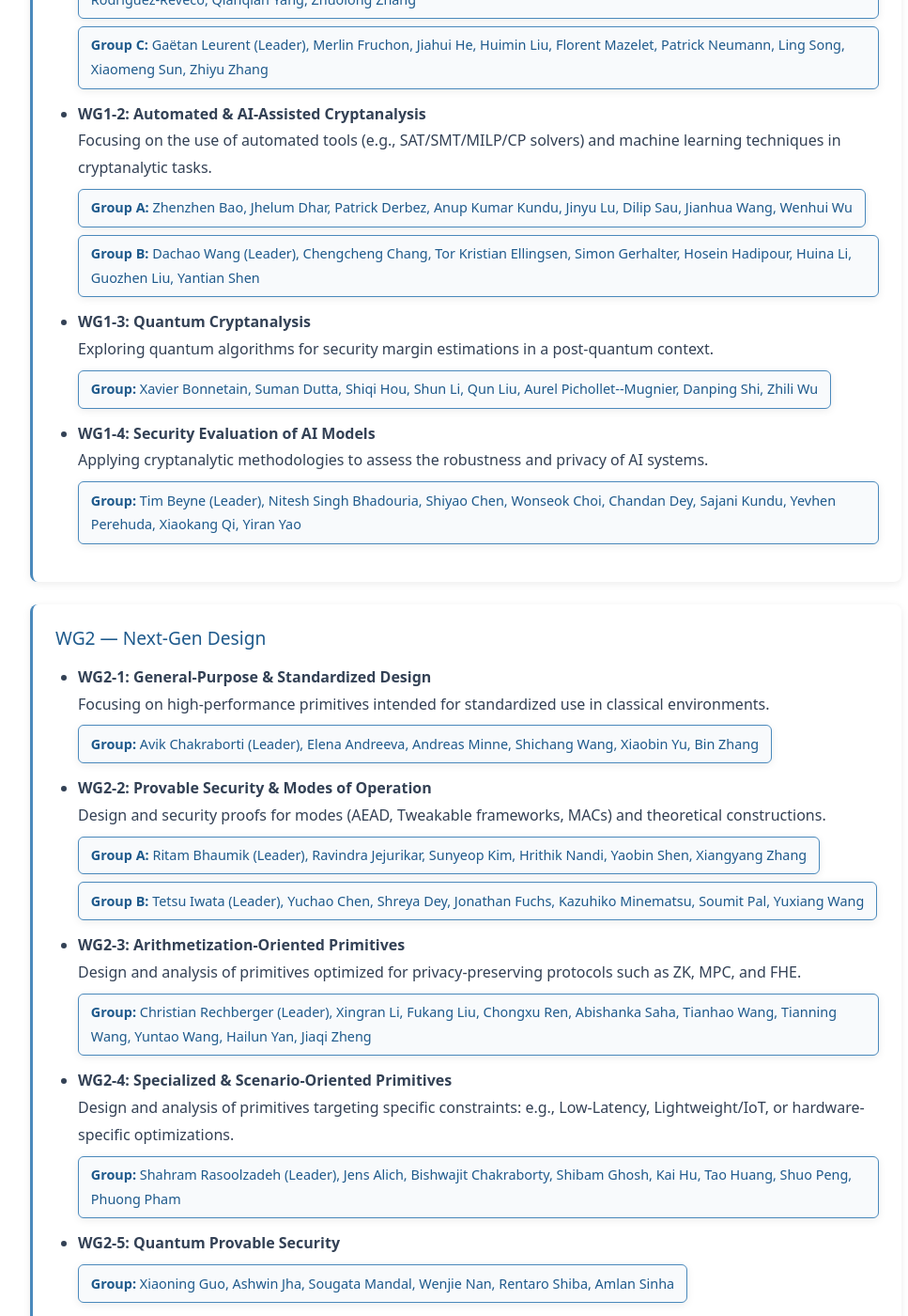
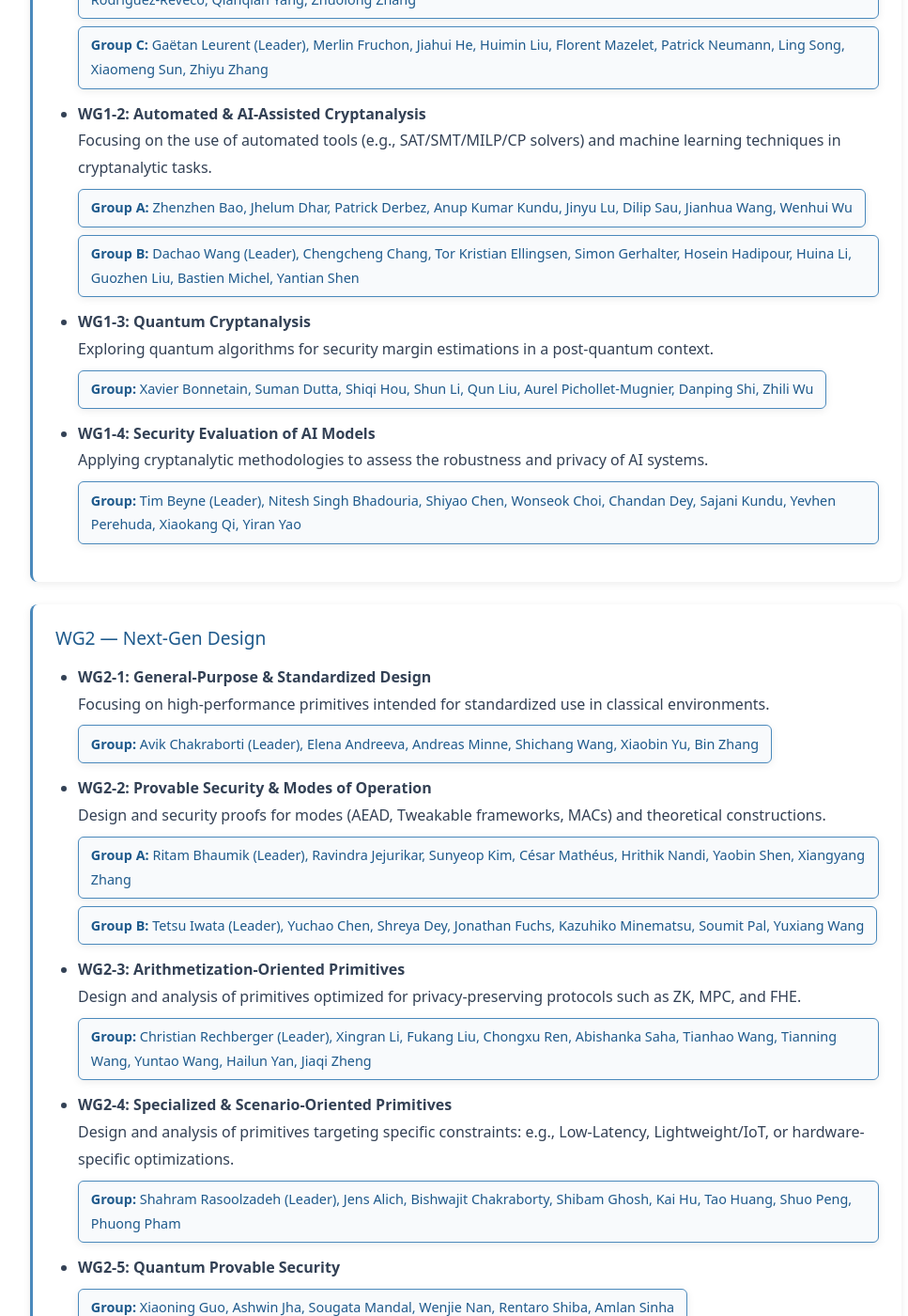
Before and after one commit to ask2026/ask2026.github.io, a Jekyll site: the page built from groups.md, in a window 1280 px wide and 1400 px high, scrolled down 738 px. Shown: the whole window at 94% size, without its empty margins (144-1111 px from the left). Built offline with Jekyll 4.4.1, drawn with Linux system fonts in a browser that asks for light colours; some of the changed text lies outside the part shown.

Commit message:
update group list

```diff
--- a/groups.md
+++ b/groups.md
@@ -30,11 +30,11 @@ We deeply respect your expertise and the fresh perspectives you bring to ASK 202
     <li><strong>WG1-2: Automated & AI-Assisted Cryptanalysis</strong><br>
       Focusing on the use of automated tools (e.g., SAT/SMT/MILP/CP solvers) and machine learning techniques in cryptanalytic tasks.
       <br/><div class="wg-participants"><strong>Group A:</strong> Zhenzhen Bao, Jhelum Dhar, Patrick Derbez, Anup Kumar Kundu, Jinyu Lu, Dilip Sau, Jianhua Wang, Wenhui Wu </div>
-      <br/><div class="wg-participants"><strong>Group B:</strong> Dachao Wang (Leader), Chengcheng Chang, Tor Kristian Ellingsen, Simon Gerhalter, Hosein Hadipour, Huina Li, Guozhen Liu, Yantian Shen </div>
+      <br/><div class="wg-participants"><strong>Group B:</strong> Dachao Wang (Leader), Chengcheng Chang, Tor Kristian Ellingsen, Simon Gerhalter, Hosein Hadipour, Huina Li, Guozhen Liu, Bastien Michel, Yantian Shen </div>
     </li>
     <li><strong>WG1-3: Quantum Cryptanalysis</strong><br>
       Exploring quantum algorithms for security margin estimations in a post-quantum context.
-      <br/><div class="wg-participants"><strong>Group:</strong> Xavier Bonnetain, Suman Dutta, Shiqi Hou, Shun Li, Qun Liu, Aurel Pichollet--Mugnier, Danping Shi, Zhili Wu </div>
+      <br/><div class="wg-participants"><strong>Group:</strong> Xavier Bonnetain, Suman Dutta, Shiqi Hou, Shun Li, Qun Liu, Aurel Pichollet-Mugnier, Danping Shi, Zhili Wu </div>
     </li>
     <li><strong>WG1-4: Security Evaluation of AI Models</strong><br>
       Applying cryptanalytic methodologies to assess the robustness and privacy of AI systems.
@@ -53,7 +53,7 @@ We deeply respect your expertise and the fresh perspectives you bring to ASK 202
     </li>
     <li><strong>WG2-2: Provable Security & Modes of Operation</strong><br>
       Design and security proofs for modes (AEAD, Tweakable frameworks, MACs) and theoretical constructions.
-      <br/><div class="wg-participants"><strong>Group A:</strong> Ritam Bhaumik (Leader), Ravindra Jejurikar, Sunyeop Kim, Hrithik Nandi, Yaobin Shen, Xiangyang Zhang </div>
+      <br/><div class="wg-participants"><strong>Group A:</strong> Ritam Bhaumik (Leader), Ravindra Jejurikar, Sunyeop Kim, César Mathéus, Hrithik Nandi, Yaobin Shen, Xiangyang Zhang </div>
       <br/><div class="wg-participants"><strong>Group B:</strong> Tetsu Iwata (Leader), Yuchao Chen, Shreya Dey, Jonathan Fuchs, Kazuhiko Minematsu, Soumit Pal, Yuxiang Wang </div>
     </li>
     <li><strong>WG2-3: Arithmetization-Oriented Primitives</strong><br>
@@ -78,7 +78,7 @@ We deeply respect your expertise and the fresh perspectives you bring to ASK 202
     </li> -->
     <li><strong>WG3-2: Physical Attacks & Countermeasures</strong><br>
       Side-channel analysis, fault injection, and protected implementations.
-      <br/><div class="wg-participants"><strong>Group:</strong> Enrico Piccione, Yanhong Fan, Ruiyang Li, Yufeng Tang </div>
+      <br/><div class="wg-participants"><strong>Group:</strong> Enrico Piccione (Leader), Yanhong Fan, Ruiyang Li, Yufeng Tang </div>
     </li>
     <!-- <li><strong>WG3-3: [Other Proposed Topics]</strong></li> -->
   </ul>
```
